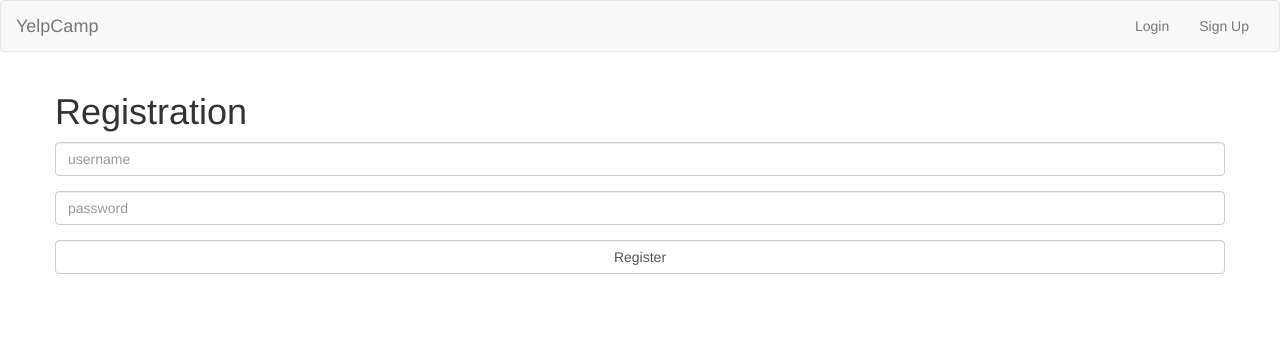
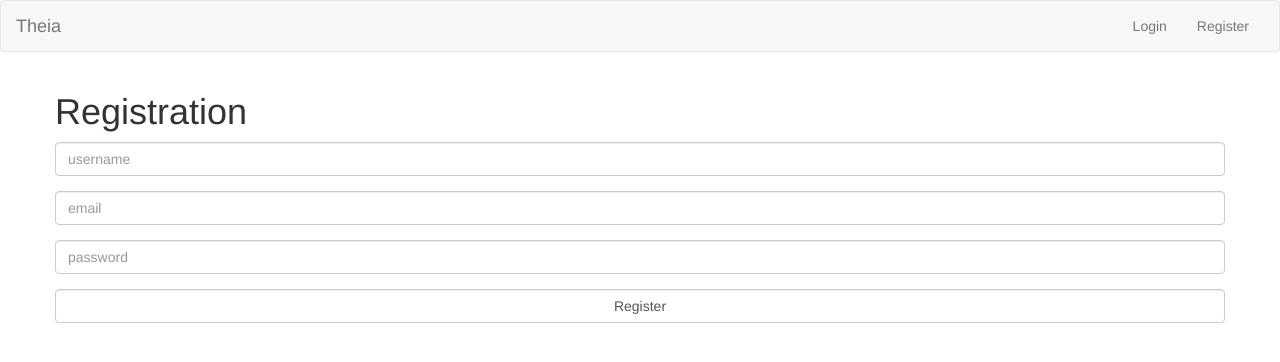
Before and after one commit to deadlysyn/theia, a Node server app: page /register in a window 1280 px wide. Shown: the top 362 px of the page. Run offline with Node 20, Linux system fonts and the light colour scheme; some libraries are stand-ins or nearby versions.

Commit message:
refactor

```diff
--- a/views/partials/header.ejs
+++ b/views/partials/header.ejs
@@ -1,7 +1,7 @@
 <!DOCTYPE html>
 <html>
     <head>
-        <title>YelpCamp</title>
+        <title>Theia</title>
         <link rel="stylesheet" href="https://maxcdn.bootstrapcdn.com/bootstrap/3.3.7/css/bootstrap.min.css">
         <link rel="stylesheet" href="/stylesheets/main.css">
     </head>
@@ -10,13 +10,13 @@
     <nav class="navbar navbar-default">
         <div class="container-fluid">
             <div class="navbar-header">
-                <a class="navbar-brand" href="/">YelpCamp</a>
+                <a class="navbar-brand" href="/">Theia</a>
             </div>
             <div class="collapse navbar-collapse">
                 <ul class="nav navbar-nav navbar-right">
                     <% if (!currentUser) { %>
                         <li><a href="/login">Login</a></li>
-                        <li><a href="/register">Sign Up</a></li>
+                        <li><a href="/register">Register</a></li>
                     <% } else { %>
                         <li><a href="#">Signed in as <%= currentUser.username %></a></li>
                         <li><a href="/logout">Logout</a></li>
--- a/views/register.ejs
+++ b/views/register.ejs
@@ -9,6 +9,9 @@
                 <form action="/register" method="POST">
                     <div class="form-group">
                         <input class="form-control" type="text" name="username" placeholder="username">
+                    </div>
+                    <div class="form-group">
+                        <input class="form-control" type="text" name="email" placeholder="email">
                     </div>
                     <div class="form-group">
                         <input class="form-control" type="password" name="password" placeholder="password">
```
